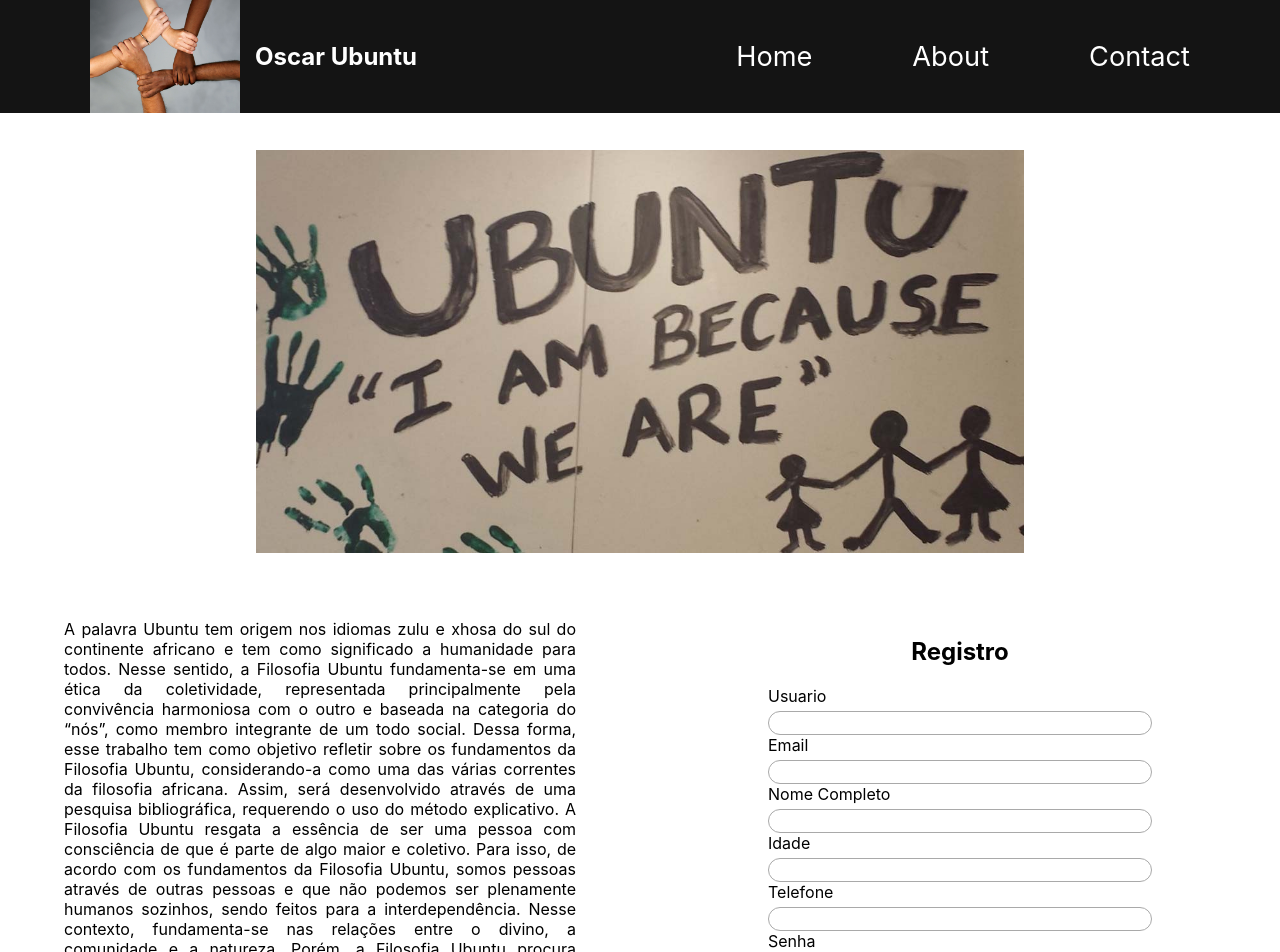
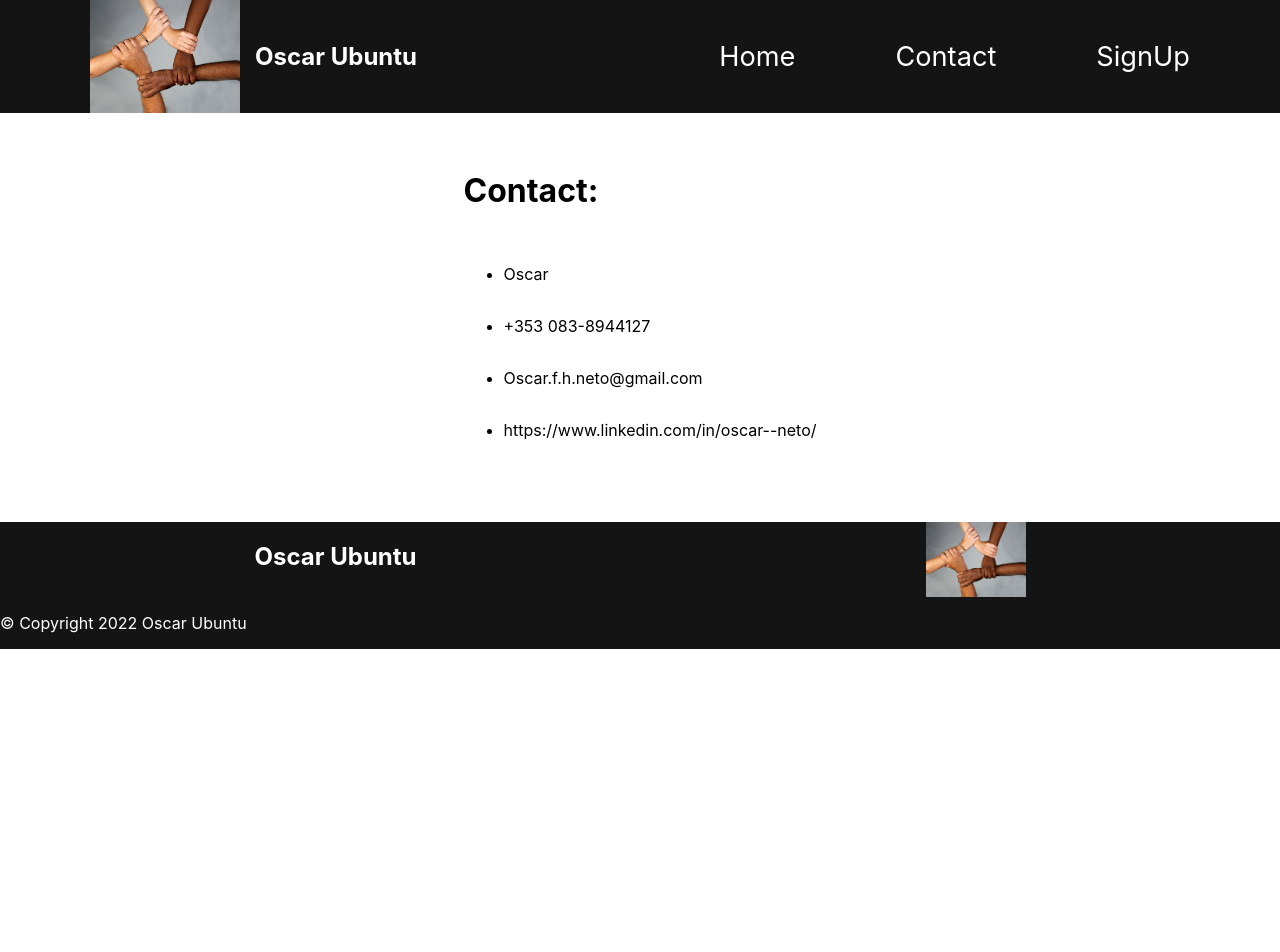
Before and after one commit to Osk-neto/ubuntu-task-1, a React (Create React App) app: page /Contact in a window 1280 px wide. Shown: the top 952 px of the page. After the commit the page ends 800 px from the top, so only its background shows below. Built offline with nearby package versions, Linux system fonts and the light colour scheme.

Commit message:
added react router v6 for multpages

```diff
--- a/package.json
+++ b/package.json
@@ -9,6 +9,7 @@
     "formik": "^2.2.9",
     "react": "^18.1.0",
     "react-dom": "^18.1.0",
+    "react-router-dom": "^6.3.0",
     "react-scripts": "^5.0.1",
     "web-vitals": "^2.1.4"
   },
--- a/src/App.js
+++ b/src/App.js
@@ -1,15 +1,20 @@
-import Navbar from './components/Navbar/Navbar';
-import Body from './components/Body/Body';
-import Footer from './components/Footer/Footer';
+import { BrowserRouter as Router,Routes,Route } from "react-router-dom";
+import Home from "./components/Pages/Home";
+import Contact from './components/Pages/Contact';
+import SignUp from "./components/Pages/SignUp";
 import './App.css';
+
 
 function App() {
   return (
-    <div className="App">
-      <Navbar/>
-      <Body/>
-      <Footer/>
-    </div>
+    <Router>
+
+        <Routes>
+            <Route path="/" element={<Home/>}/>
+            <Route path="/Contact" element={<Contact/>}/>
+            <Route path="/SignUp" element={<SignUp/>}/>
+        </Routes>
+    </Router>
   );
 }
 
--- a/src/components/Body/Forms/SignUp.css
+++ b/src/components/Forms/SignUp.css
@@ -1,6 +1,8 @@
 .signUp-form{
-    margin-top: 60px;
+    padding-top: 150px;
+    padding-bottom: 50px;
     display: grid;
+    justify-content: center;
     text-align: left;
 
 }
@@ -11,7 +13,7 @@
 }
 .signUp-form form{
     display: grid;
-    width: 60%;
+    width: 300px;
     margin: auto;
 
 }
@@ -36,9 +38,9 @@
 }
 
 @media only screen and (min-width:920px){
-    .signUp-form {
+    .signUp-form form {
 
-        width: 50%;
+        width: 400px;
 
     }
     .signUp-form form button{
--- a/src/components/Body/Forms/SignUp.js
+++ b/src/components/Forms/SignUpForm.js
@@ -2,7 +2,7 @@
 import './SignUp.css';
 import {useFormik } from 'formik';
 import SignUpInput from './SignUpInput';
-function SignUp(){
+function SignUpForm(){
 
     const validate = values =>{
         const errors ={}
@@ -153,4 +153,4 @@ function SignUp(){
 
 }
 
-export default SignUp;
+export default SignUpForm;
--- a/src/components/Navbar/NavMenu.css
+++ b/src/components/Navbar/NavMenu.css
@@ -24,7 +24,7 @@ a{
     .nav-links{
         height: auto;
     }
-    ul{
+    .nav-links ul{
         display: flex;
         gap: 100px;
         text-align: center;
--- a/src/components/Navbar/NavMenu.js
+++ b/src/components/Navbar/NavMenu.js
@@ -1,11 +1,13 @@
+import { Link } from 'react-router-dom';
 import './NavMenu.css';
+
 
 function NavMenu(){
     return <nav className='nav-links' id='navLinks'>
             <ul>
-                <li className='nav-link'><a href='#Home'>Home</a></li>
-                <li className='nav-link'><a href='#About'>About</a></li>
-                <li className='nav-link'><a href='#Contact'><span>Contact</span></a></li>
+                <li className='nav-link'><Link to="/">Home</Link></li>
+                <li className='nav-link'><Link to="/Contact">Contact</Link></li>
+                <li className='nav-link'><Link to="/SignUp">SignUp</Link></li>
 
             </ul>
             </nav>
--- /dev/null
+++ b/src/components/Pages/Contact.css
@@ -0,0 +1,10 @@
+.contact-section{
+    display: grid;
+    justify-content: center;
+    padding-top: 150px;
+    padding-bottom: 50px;
+}
+.contact-section ul{
+    display: grid;
+    justify-content: center;
+}
--- /dev/null
+++ b/src/components/Pages/Contact.js
@@ -0,0 +1,22 @@
+import Footer from "../Footer/Footer";
+import Navbar from "../Navbar/Navbar";
+import './Contact.css';
+
+
+const Contact = ()=>{
+    return <div>
+        <Navbar/>
+        <div className="contact-section">
+            <h1>Contact:</h1>
+            <ul>
+                <li><p>Oscar</p></li>
+                <li><p>+353 083-8944127</p></li>
+                    <li><p>Oscar.f.h.neto@gmail.com</p></li>
+                    <li><p>https://www.linkedin.com/in/oscar--neto/</p></li>
+            </ul>
+        </div>
+        <Footer/>
+    </div>
+}
+
+export default Contact;
--- a/src/components/Body/Body.css
+++ b/src/components/Pages/Home.css
@@ -3,6 +3,10 @@ section{
     gap: 20px;
     justify-content: center;
 
+}
+.header-img{
+    display: flex;
+    justify-content: center;
 }
 
 .header-img img{
@@ -24,7 +28,4 @@ section{
         display: flex;
         width: 100%;
     }
-    .body-text{
-        width: 40%;
-    }
 }
--- a/src/components/Body/Body.js
+++ b/src/components/Pages/Home.js
@@ -1,8 +1,11 @@
-import './Body.css';
+import NavBar from '../Navbar/Navbar';
+import Footer from '../Footer/Footer';
+
+import './Home.css';
 import HeaderImg from './header-img.jpg';
-import SignUp from './Forms/SignUp';
-function Body(){
-    return <section>
+const Home=()=>{
+    return <div>
+        <NavBar/>
         <div className='header-img'>
             <img src={HeaderImg} alt='ubuntu'/>
         </div>
@@ -10,10 +13,10 @@ function Body(){
             <div className='body-text'>
                 <p>A palavra Ubuntu tem origem nos idiomas zulu e xhosa do sul do continente africano e tem como significado a humanidade para todos. Nesse sentido, a Filosofia Ubuntu fundamenta-se em uma ética da coletividade, representada principalmente pela convivência harmoniosa com o outro e baseada na categoria do “nós”, como membro integrante de um todo social. Dessa forma, esse trabalho tem como objetivo refletir sobre os fundamentos da Filosofia Ubuntu, considerando-a como uma das várias correntes da filosofia africana. Assim, será desenvolvido através de uma pesquisa bibliográfica, requerendo o uso do método explicativo. A Filosofia Ubuntu resgata a essência de ser uma pessoa com consciência de que é parte de algo maior e coletivo. Para isso, de acordo com os fundamentos da Filosofia Ubuntu, somos pessoas através de outras pessoas e que não podemos ser plenamente humanos sozinhos, sendo feitos para a interdependência. Nesse contexto, fundamenta-se nas relações entre o divino, a comunidade e a natureza. Porém, a Filosofia Ubuntu procura resgatar o conceito de Comum para alcançar a democracia, ou seja, uma multiplicidade de singularidades. Para tal, tem a igualdade como um princípio fundamental e condicional para a existência do outro.</p>
             </div>
-            <SignUp/>
+
         </div>
-
-    </section>
+    <Footer/>
+</div>
 }
 
-export default Body;
+export default Home;
--- /dev/null
+++ b/src/components/Pages/SignUp.js
@@ -0,0 +1,13 @@
+import Footer from "../Footer/Footer"
+import SignUpForm from "../Forms/SignUpForm";
+import Navbar from "../Navbar/Navbar"
+
+const SignUp = ()=>{
+    return <div>
+        <Navbar/>
+        <SignUpForm/>
+        <Footer/>
+    </div>
+}
+
+export default SignUp;
```
Also changed, not shown: src/components/Forms/SignUpInput.js (renamed from src/components/Body/Forms/SignUpInput.js), src/components/Pages/header-img.jpg (renamed from src/components/Body/header-img.jpg), 1 other file (tests, documents, lock files or other folders).
